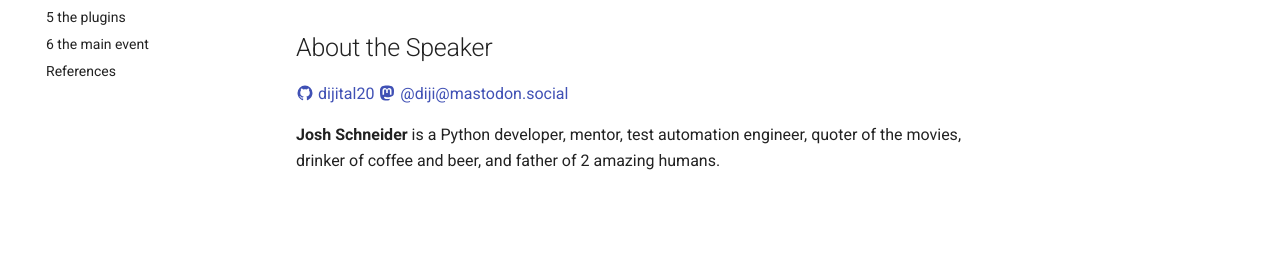
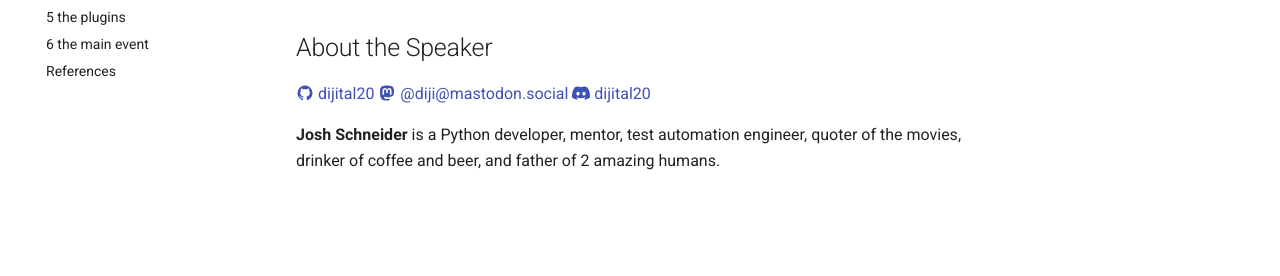
Before and after one commit to dijital20/pytexas2024-plugins, an MkDocs documentation site: the page built from docs/index.md, in a window 1280 px wide. Shown: the part 292-568 px from the top of the page. Built offline with MkDocs 1.6.1 and Material for MkDocs 9.7.7, drawn with Linux system fonts in a browser that asks for light colours.

Commit message:
Added discord handle.

```diff
--- a/docs/index.md
+++ b/docs/index.md
@@ -7,6 +7,6 @@ and how we might discover, load, and use plugins.
 
 ## About the Speaker
 
-[:material-github: dijital20](https://github.com/dijital20) [:material-mastodon: @diji@mastodon.social](https://mastodon.social/@diji)
+[:material-github: dijital20](https://github.com/dijital20) [:material-mastodon: @diji@mastodon.social](https://mastodon.social/@diji) [:simple-discord: dijital20](https://discord.com)
 
 **Josh Schneider** is a Python developer, mentor, test automation engineer, quoter of the movies, drinker of coffee and beer, and father of 2 amazing humans.
```
